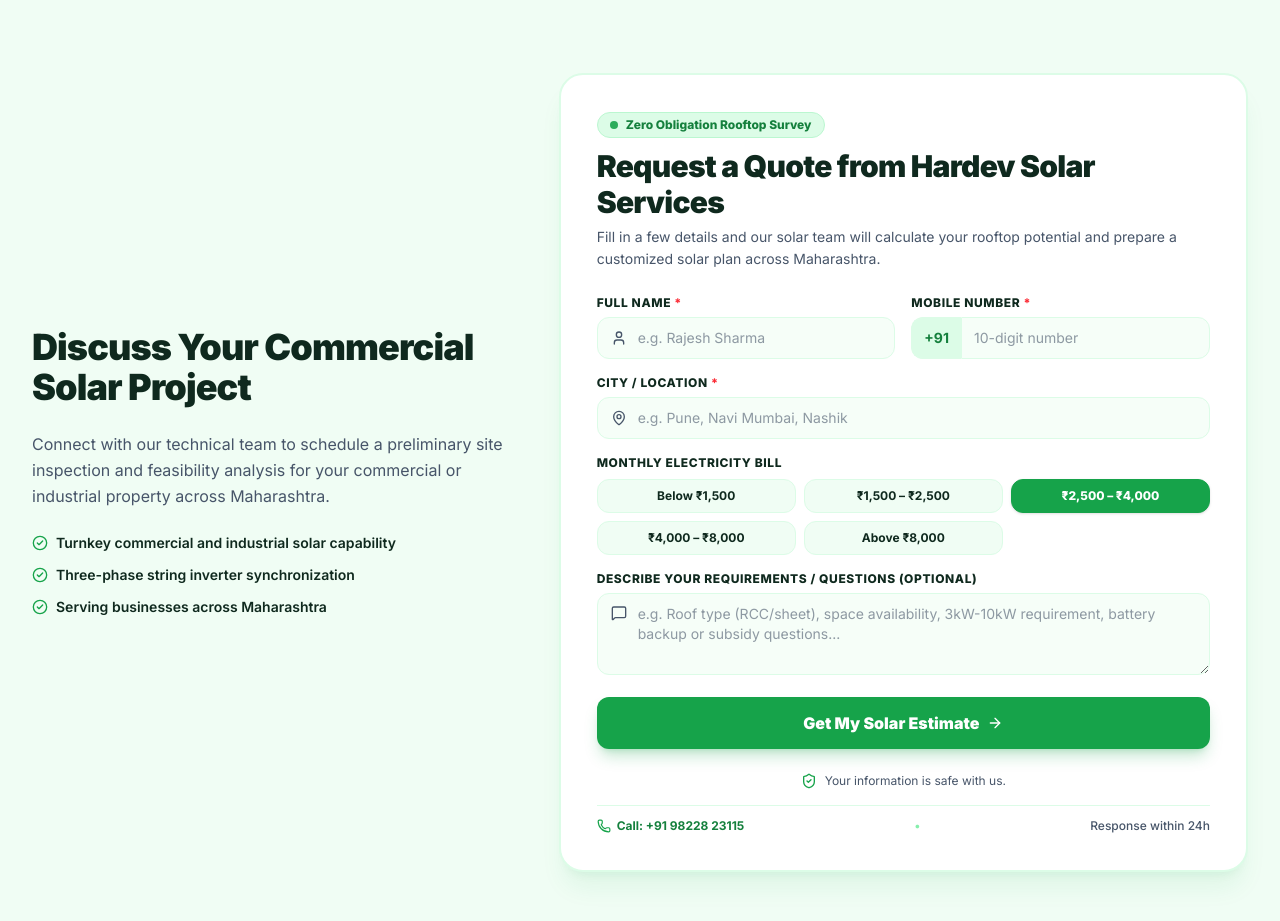
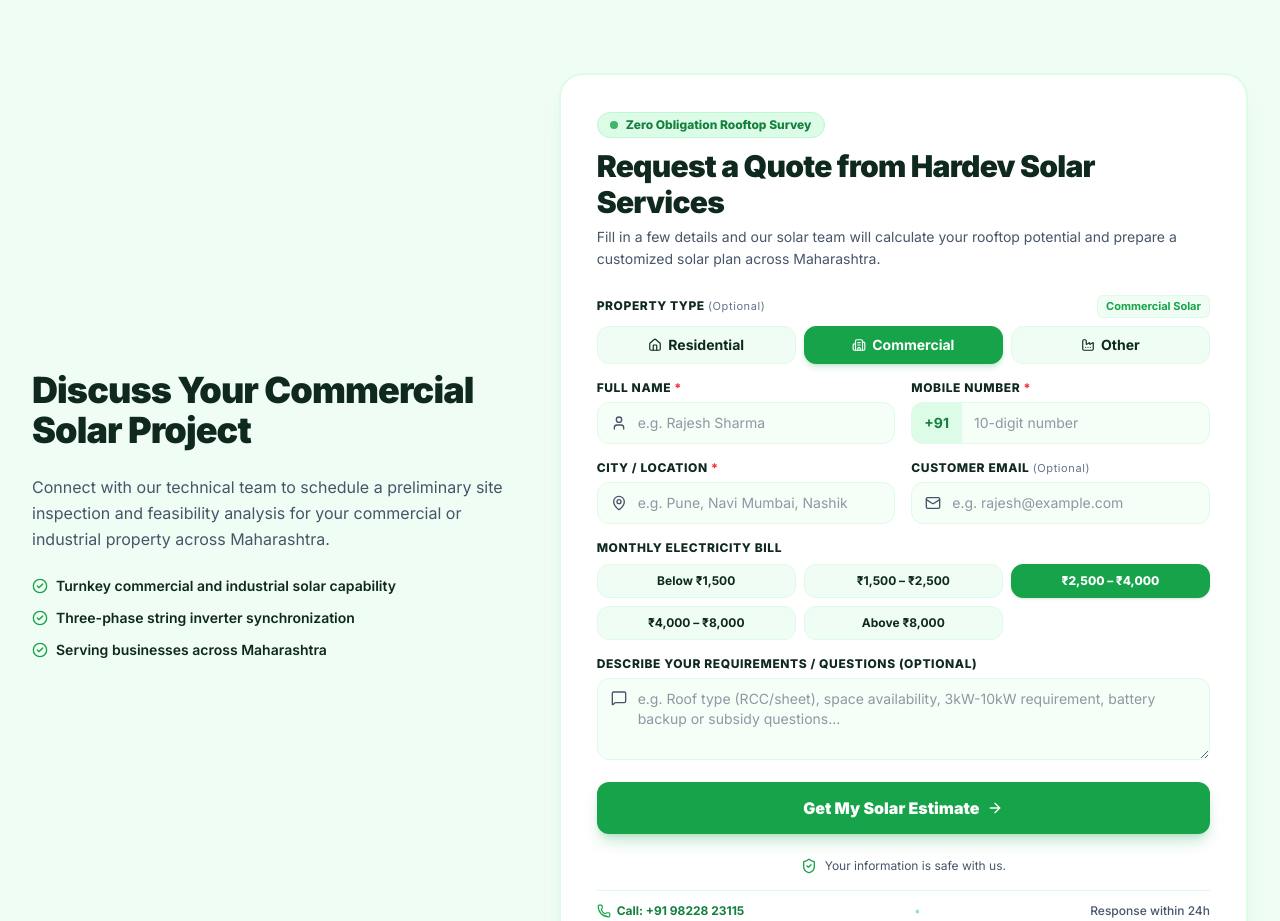
Before and after one commit to Vaibhav-Javre/Hardev_Solar_Client_Project, a Next.js app: page /services/commercial-solar in a window 1280 px wide. Shown: the part 2680-3601 px from the top of the page. Built offline with nearby package versions, Linux system fonts and the light colour scheme; no server answers.

Commit message:
Modify Consulation form

```diff
--- a/src/app/services/commercial-solar/page.tsx
+++ b/src/app/services/commercial-solar/page.tsx
@@ -262,7 +262,7 @@
             </div>
 
             <div className="lg:col-span-7">
-              <ConsultationForm />
+              <ConsultationForm defaultPropertyType="Commercial" source="commercial_solar_page" />
             </div>
           </div>
         </div>
--- a/src/app/services/residential-solar/page.tsx
+++ b/src/app/services/residential-solar/page.tsx
@@ -243,7 +243,7 @@
             </div>
 
             <div className="lg:col-span-7">
-              <ConsultationForm />
+              <ConsultationForm defaultPropertyType="Residential" source="residential_solar_page" />
             </div>
           </div>
         </div>
--- a/src/components/forms/ConsultationForm.tsx
+++ b/src/components/forms/ConsultationForm.tsx
@@ -4,7 +4,20 @@
 import { useForm } from "react-hook-form";
 import { zodResolver } from "@hookform/resolvers/zod";
 import { leadFormSchema, LeadFormInput } from "@/lib/validations/lead";
-import { CheckCircle2, Loader2, MapPin, User, ShieldCheck, ArrowRight, Phone, MessageSquare } from "lucide-react";
+import {
+  CheckCircle2,
+  Loader2,
+  MapPin,
+  User,
+  ShieldCheck,
+  ArrowRight,
+  Phone,
+  MessageSquare,
+  Mail,
+  Home,
+  Building2,
+  Factory,
+} from "lucide-react";
 import { WhatsAppButton } from "@/components/ui/WhatsAppButton";
 import { SITE_CONFIG, getPhoneCallUrl } from "@/lib/site-config";
 import { useLeadSubmit } from "@/lib/useLeadSubmit";
@@ -12,6 +25,8 @@
 interface ConsultationFormProps {
   className?: string;
   id?: string;
+  defaultPropertyType?: "Residential" | "Commercial" | "Other";
+  source?: string;
   onSuccessCallback?: () => void;
 }
 
@@ -26,6 +41,8 @@
 export const ConsultationForm: React.FC<ConsultationFormProps> = ({
   className = "",
   id = "consultation",
+  defaultPropertyType = "Residential",
+  source = "homepage",
   onSuccessCallback,
 }) => {
   const [lastSubmittedPhone, setLastSubmittedPhone] = useState("");
@@ -37,7 +54,7 @@
     errorMessage,
     resetState,
   } = useLeadSubmit({
-    defaultSource: "homepage",
+    defaultSource: source,
     onSuccess: () => {
       onSuccessCallback?.();
     },
@@ -55,29 +72,50 @@
     defaultValues: {
       fullName: "",
       phone: "",
+      email: "",
       location: "",
       monthlyBill: "₹2,500 – ₹4,000",
-      propertyType: "Residential",
+      propertyType: defaultPropertyType,
       website: "",
       message: "",
     },
   });
 
   const selectedBill = watch("monthlyBill");
+  const selectedPropertyType = watch("propertyType") || defaultPropertyType;
 
   const onSubmit = async (data: LeadFormInput) => {
+    const selectedProp = data.propertyType || defaultPropertyType;
+    const dynamicService =
+      selectedProp === "Commercial"
+        ? "Commercial Solar"
+        : selectedProp === "Other"
+        ? "General Consultation"
+        : "Residential Solar";
+
     const success = await submitLead({
       ...data,
+      email: data.email?.trim() || undefined,
+      propertyType: selectedProp,
       city: data.location,
       monthlyElectricityBill: data.monthlyBill,
-      interestedService: "Residential Solar",
+      interestedService: dynamicService,
       message: data.message,
-      source: "homepage",
+      source: source,
     });
 
     if (success) {
       setLastSubmittedPhone(data.phone);
-      reset();
+      reset({
+        fullName: "",
+        phone: "",
+        email: "",
+        location: "",
+        monthlyBill: "₹2,500 – ₹4,000",
+        propertyType: defaultPropertyType,
+        website: "",
+        message: "",
+      });
     }
   };
 
@@ -164,6 +202,44 @@
           {...register("website")}
         />
 
+        {/* Property Type (Optional) */}
+        <div>
+          <div className="flex items-center justify-between mb-2">
+            <label className="block text-xs font-extrabold uppercase tracking-wider text-[#0F291E]">
+              Property Type <span className="text-[11px] font-normal text-[#64748B] normal-case">(Optional)</span>
+            </label>
+            <span className="text-[11px] font-bold text-[#16A34A] bg-[#F0FDF4] px-2 py-0.5 rounded-md border border-[#DCFCE7]">
+              {selectedPropertyType === "Commercial"
+                ? "Commercial Solar"
+                : selectedPropertyType === "Other"
+                ? "General Consultation"
+                : "Residential Solar"}
+            </span>
+          </div>
+          <div className="grid grid-cols-3 gap-2">
+            {(["Residential", "Commercial", "Other"] as const).map((type) => {
+              const isSelected = selectedPropertyType === type;
+              return (
+                <button
+                  type="button"
+                  key={type}
+                  onClick={() => setValue("propertyType", type, { shouldValidate: true })}
+                  className={`py-2 px-2.5 sm:px-3 rounded-xl text-xs sm:text-sm font-bold border text-center transition-all cursor-pointer flex items-center justify-center gap-1.5 ${
+                    isSelected
+                      ? "bg-[#16A34A] text-white border-[#16A34A] shadow-md shadow-[#16A34A]/20 font-black"
+                      : "bg-[#F0FDF4] text-[#0F291E] border-[#DCFCE7] hover:bg-[#DCFCE7]"
+                  }`}
+                >
+                  {type === "Residential" && <Home className="w-3.5 h-3.5 shrink-0" />}
+                  {type === "Commercial" && <Building2 className="w-3.5 h-3.5 shrink-0" />}
+                  {type === "Other" && <Factory className="w-3.5 h-3.5 shrink-0" />}
+                  <span>{type}</span>
+                </button>
+              );
+            })}
+          </div>
+        </div>
+
         {/* Full Name & Mobile Number */}
         <div className="grid grid-cols-1 sm:grid-cols-2 gap-4">
           {/* Full Name */}
@@ -222,6 +298,8 @@
           </div>
         </div>
 
+        {/* City / Location & Customer Email (Optional) */}
+        <div className="grid grid-cols-1 sm:grid-cols-2 gap-4">
           {/* City / Location */}
           <div>
             <label
@@ -247,6 +325,34 @@
             {errors.location && (
               <p className="mt-1 text-[11px] text-red-600">{errors.location.message}</p>
             )}
+          </div>
+
+          {/* Customer Email (Optional) */}
+          <div>
+            <label
+              htmlFor="consult-email"
+              className="block text-xs font-extrabold uppercase tracking-wider text-[#0F291E] mb-1.5"
+            >
+              Customer Email <span className="text-[11px] font-normal text-[#64748B] normal-case">(Optional)</span>
+            </label>
+            <div className="relative">
+              <div className="absolute inset-y-0 left-0 pl-3.5 flex items-center pointer-events-none text-[#475569]">
+                <Mail className="w-4 h-4" />
+              </div>
+              <input
+                id="consult-email"
+                type="email"
+                placeholder="e.g. rajesh@example.com"
+                {...register("email")}
+                className={`w-full pl-10 pr-3.5 py-2.5 bg-[#F0FDF4]/60 border rounded-xl text-xs sm:text-sm text-[#0F291E] placeholder:text-[#475569]/60 focus:bg-white focus:outline-none focus:ring-2 focus:ring-[#16A34A] transition-all ${
+                  errors.email ? "border-red-400 bg-red-50/20" : "border-[#DCFCE7]"
+                }`}
+              />
+            </div>
+            {errors.email && (
+              <p className="mt-1 text-[11px] text-red-600">{errors.email.message}</p>
+            )}
+          </div>
         </div>
 
         {/* Monthly Electricity Bill */}
--- a/src/context/LanguageContext.tsx
+++ b/src/context/LanguageContext.tsx
@@ -44,6 +44,8 @@
   "form.subtitle": { en: "Fill in a few details and our solar team will calculate your rooftop potential and prepare a customized solar plan across Maharashtra.", mr: "काही माहिती भरा आणि आमची सोलर टीम आपल्या छताच्या क्षमतेनुसार संपूर्ण महाराष्ट्रात सोलर योजना तयार करेल.", hi: "कुछ विवरण भरें और हमारी सोलर टीम आपकी छत की क्षमता के अनुसार अनुकूलित सोलर योजना तैयार करेगी।" },
   "form.fullName": { en: "Full Name", mr: "पूर्ण नाव", hi: "पूरा नाम" },
   "form.mobileNumber": { en: "Mobile Number", mr: "मोबाईल नंबर", hi: "मोबाइल नंबर" },
+  "form.email": { en: "Customer Email", mr: "ईमेल पत्ता", hi: "ईमेल पता" },
+  "form.propertyType": { en: "Property Type", mr: "इमारत / मालमत्तेचा प्रकार", hi: "संपत्ति का प्रकार" },
   "form.location": { en: "City / Location", mr: "शहर / ठिकाण", hi: "शहर / स्थान" },
   "form.monthlyBill": { en: "Monthly Electricity Bill", mr: "मासिक वीज बिल", hi: "मासिक बिजली बिल" },
   "form.requirements": { en: "Describe Your Requirements / Questions (Optional)", mr: "आपल्या गरजा किंवा प्रश्न नमूद करा (ऐच्छिक)", hi: "अपनी आवश्यकताएं या प्रश्न लिखें (वैकल्पिक)" },
```
Lines whose indentation alone changed are shown as unchanged.
